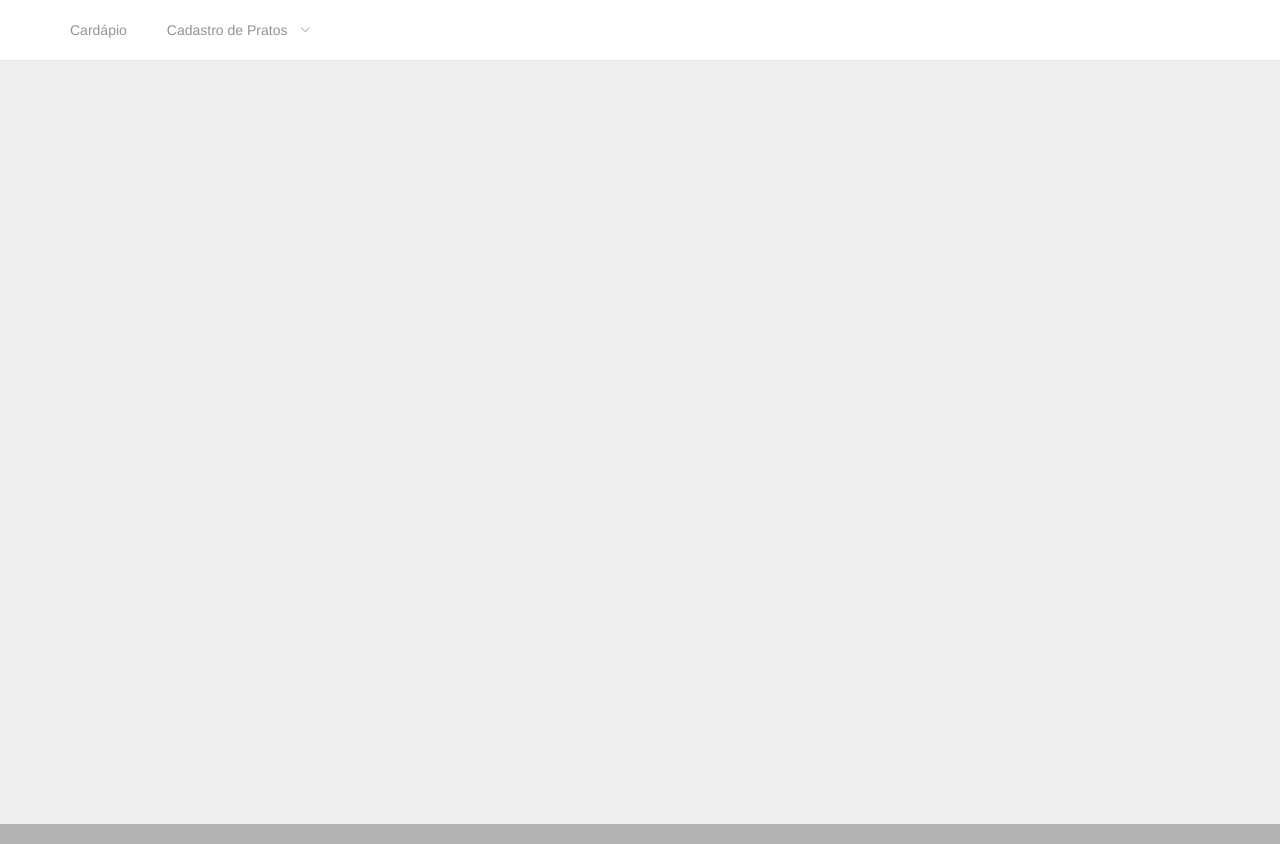
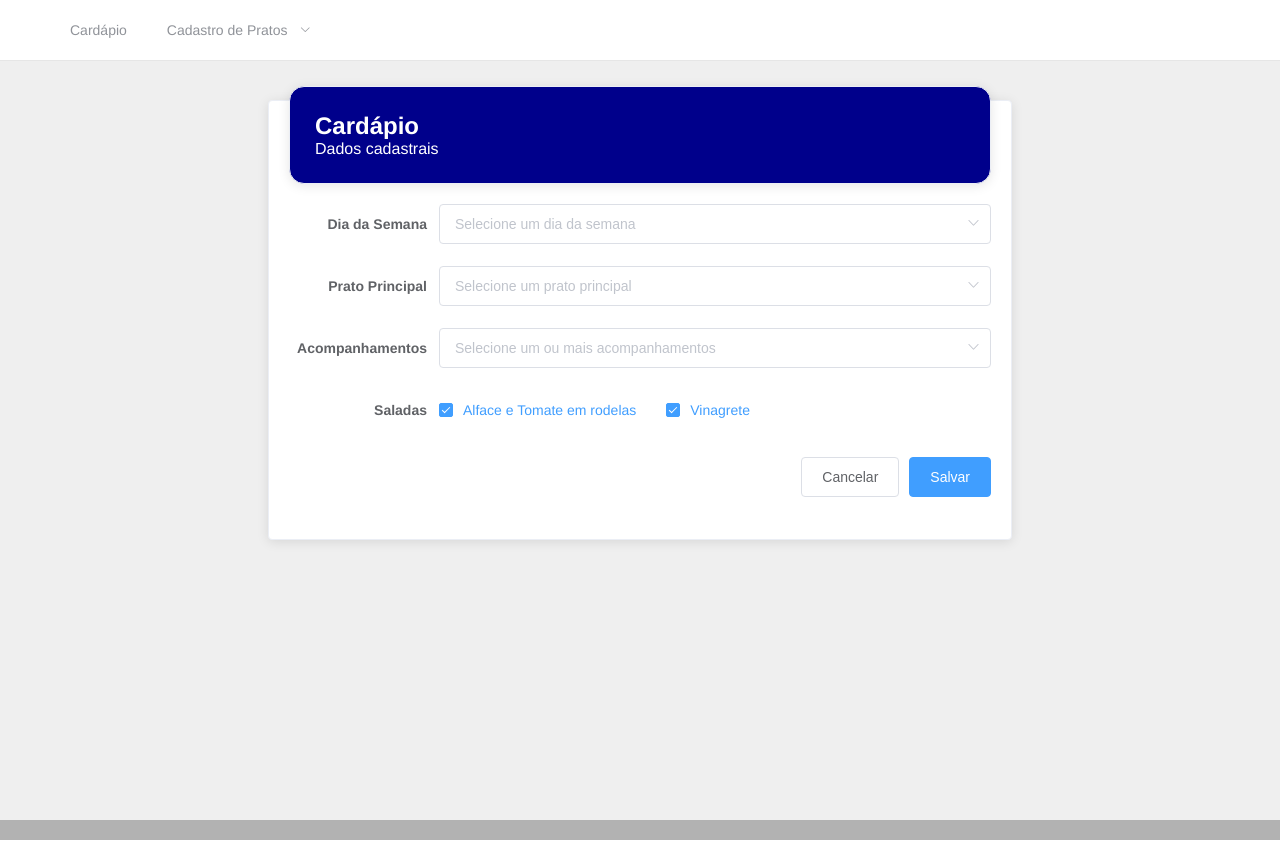
Before and after one commit to deivisondc/slack-dimi-ui, a Vue app: page /cadastro/cardapio/copy/1 in a window 1280 px wide. Built offline with nearby package versions, Linux system fonts and the light colour scheme.

Commit message:
adding new routes for Cardapio (editing and copying)

```diff
--- a/src/components/cardapio/CardapioForm.vue
+++ b/src/components/cardapio/CardapioForm.vue
@@ -87,10 +87,21 @@ export default {
     };
   },
   methods: {
+    findById(id) {
+
+    },
     save() {
       return true;
     },
   },
+  created() {
+    this.form.weekDay = this.$route.query.weekDay || null;
+
+    if (this.$route.query.copyId || this.$route.query.id) {
+      const id = this.$route.query.copyId || this.$route.query.id;
+      this.form = findById(id);
+    }
+  }
 };
 </script>
 
--- a/src/components/cardapio/CardapioList.vue
+++ b/src/components/cardapio/CardapioList.vue
@@ -4,9 +4,11 @@
     :sub-title="'Listagem do cardápio por dias da semana'"
     :data-table="dataTable"
     :columns="columns"
-    :form-route="formRoute"
+    :form-routes="formRoutes"
     :showFilter="true"
-    :filterFunction="applyFilter">
+    :filterFunction="applyFilter"
+    :showButtonsCell="true"
+    :showCopyButton="true">
 
     <template slot="secondaryFilter">
       <el-row>
@@ -43,6 +45,7 @@ export default {
     return {
       dataTable: [
         {
+          _id: '123',
           weekday: 'Segunda-feira',
           menuItem: 'Churrasco com medalhão de frango fritas e vinagrete'
         }
@@ -53,10 +56,18 @@ export default {
           value: 'menuItem'
         },
       ],
-      formRoute: '/cadastro/cardapio/new',
       selectedWeekDayFilter: 1,
       filterResults: '',
     };
+  },
+  computed: {
+    formRoutes() {
+      return {
+        new: `/cadastro/cardapio/new?weekDay=${this.selectedWeekDayFilter}`,
+        edit: `/cadastro/cardapio/edit/`,
+        copy: `/cadastro/cardapio/copy/`,
+      };
+    },
   },
   methods: {
     applyFilter(filterValue) {
--- a/src/routes.js
+++ b/src/routes.js
@@ -13,6 +13,8 @@ import SaladaForm from './components/pratos/salada/SaladaForm.vue';
 const routes = [
   { path: '/cadastro/cardapio', component: CardapioList },
   { path: '/cadastro/cardapio/new', component: CardapioForm },
+  { path: '/cadastro/cardapio/copy/:id', component: CardapioForm },
+  { path: '/cadastro/cardapio/edit/:id', component: CardapioForm },
   { path: '/cadastro/prato/principal', component: PrincipalList },
   { path: '/cadastro/prato/principal/new', component: PrincipalForm },
   { path: '/cadastro/prato/acompanhamento', component: AcompanhamentoList },
```
